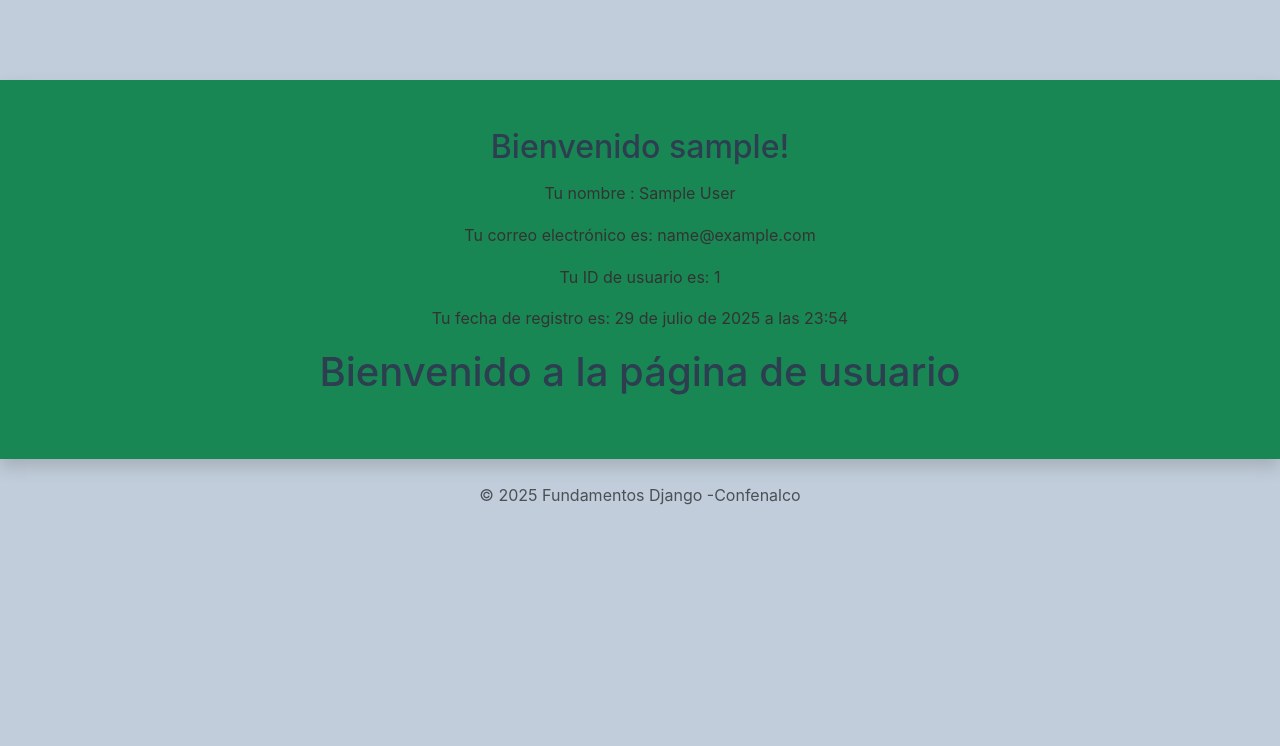
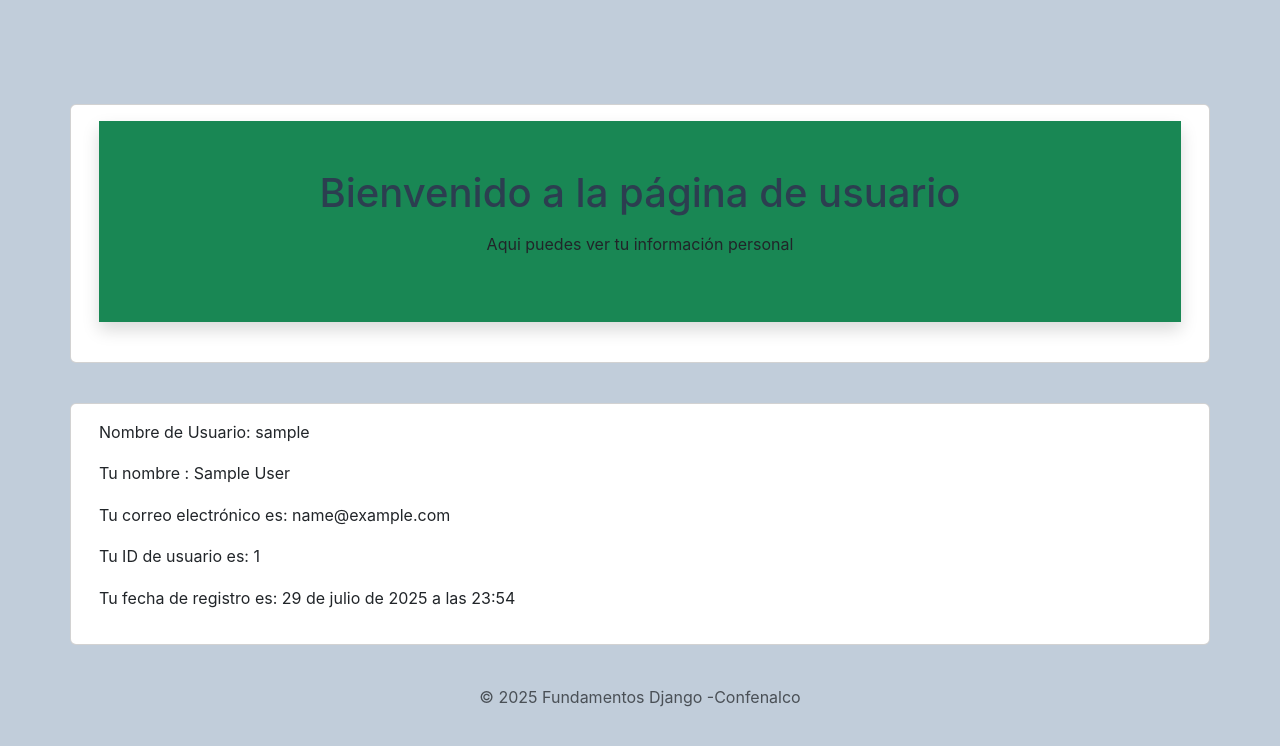
Before and after one commit to DiegoFerneyUsedaDiaz/ejemplo_django, a Django app: page /usuario in a window 1280 px wide. Shown: the top 746 px of the page. Run offline with Django 5.2, Linux system fonts and the light colour scheme; the visitor is signed in with stand-in values (Sample User, id 1).

Commit message:
actualizacion template usuario

```diff
--- a/myapp/templates/usuario.html
+++ b/myapp/templates/usuario.html
@@ -1,13 +1,29 @@
-{% extends 'base.html' %}
-
-{% block container%}
-<div class="p-5 mb-4 bg-success te rounded-3rounded-3 shadow text-center">
-    {%if user.is_authenticated %}
-  <h2>Bienvenido {{ user.username }}!</h2>
-  <p> Tu nombre : {{user.first_name }} {{ user.last_name }}</p>
-  <p>Tu correo electrónico es: {{ user.email }}</p>
-    <p>Tu ID de usuario es: {{ user.id }}</p>
-    <p>Tu fecha de registro es: {{ user.date_joined }}</p>
- {% endif %}
-<h1>Bienvenido a la página de usuario</h1>
-{% endblock %}
+{% extends 'base.html' %} {% block container%}
+<div class="container mt-4">
+  <div class="row">
+    <div class="card">
+      <div class="card-body">
+          <div class="p-5 mb-4 bg-success te rounded-3rounded-3 shadow text-center">
+            {%if user.is_authenticated %}
+            <h1>Bienvenido a la página de usuario</h1>
+            <p>Aqui puedes ver tu información personal</p>
+          </div>
+          </div>
+    </div>
+  </div>
+</div>
+<div class="container mt-4">
+  <div class="row">
+    <div class="card">
+      <div class="card-body">
+        <p>Nombre de Usuario: {{ user.username }}</p>
+        <p>Tu nombre : {{user.first_name }} {{ user.last_name }}</p>
+        <p>Tu correo electrónico es: {{ user.email }}</p>
+        <p>Tu ID de usuario es: {{ user.id }}</p>
+        <p>Tu fecha de registro es: {{ user.date_joined }}</p>
+      </div>
+    </div>
+  </div>
+</div>
+  {% endif %} {% endblock %}
+</div>
```
